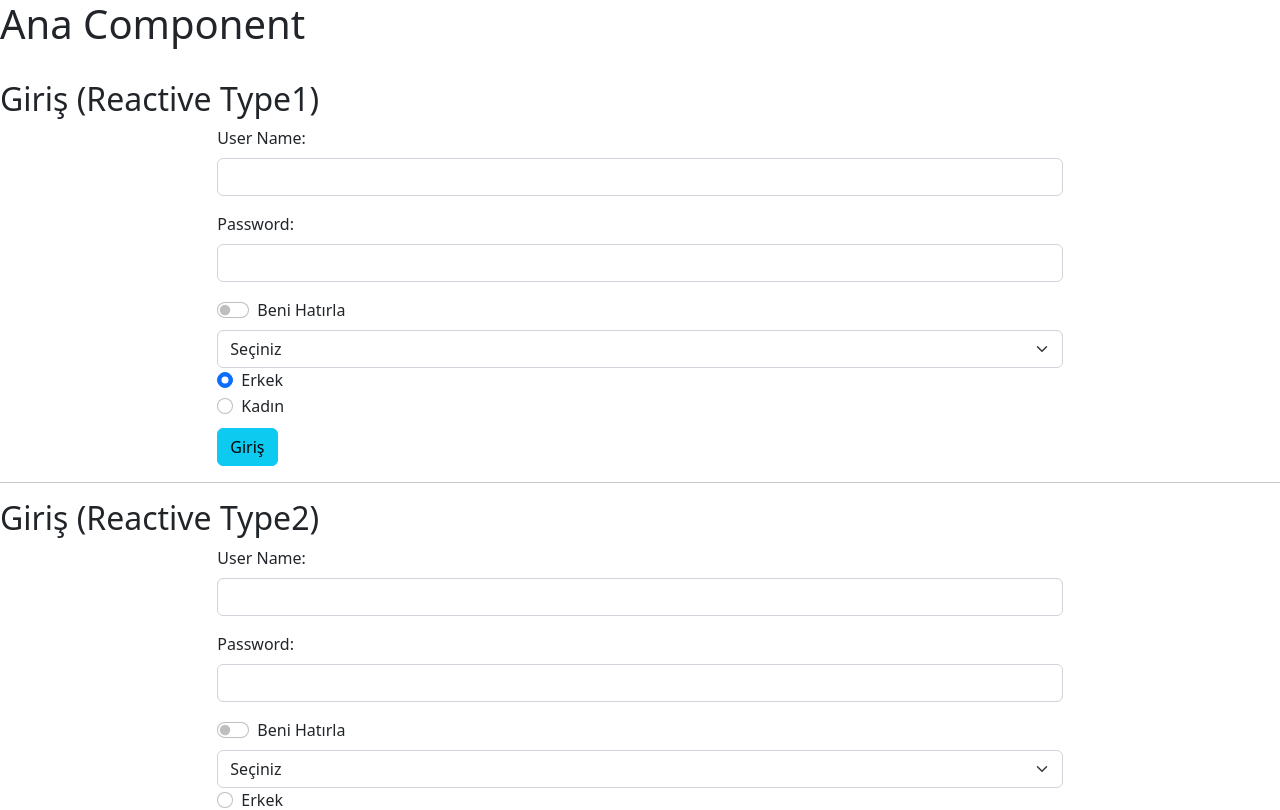
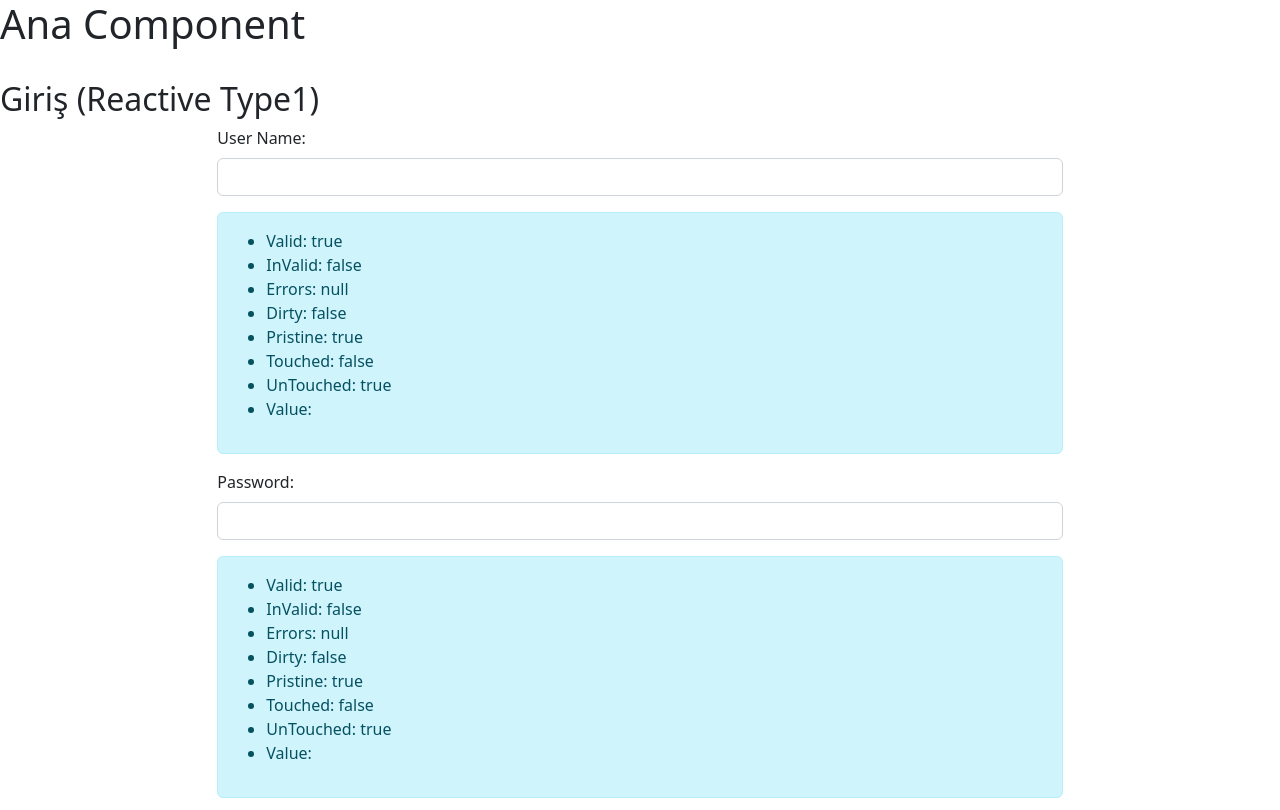
Before and after one commit to atillakalay/TurkcellAngularCourse, an Angular app in the folder angularapp/: page / in a window 1280 px wide. Shown: the top 810 px of the page. Built offline with nearby package versions, Linux system fonts and the light colour scheme.

Commit message:
Reactive Forms Part 10 (FormControl Properties-1) course has been completed.

```diff
--- a/angularapp/src/app/forms/reactive/reactive.component.html
+++ b/angularapp/src/app/forms/reactive/reactive.component.html
@@ -7,6 +7,19 @@
         <input class="form-control" type="text" formControlName="userName" />
       </div>
 
+      <div class="alert alert-info" >
+        <ul>
+          <li>Valid: {{loginForm.get("userName")?.valid}}</li>
+          <li>InValid: {{loginForm.get("userName")?.invalid}}</li>
+          <li>Errors: {{loginForm.get("userName")?.errors|json}}</li>
+          <li>Dirty: {{loginForm.get("userName")?.dirty}}</li>
+          <li>Pristine: {{loginForm.get("userName")?.pristine}}</li>
+          <li>Touched: {{loginForm.get("userName")?.touched}}</li>
+          <li>UnTouched: {{loginForm.get("userName")?.untouched}}</li>
+          <li>Value: {{loginForm.get("userName")?.value}}</li>
+        </ul>
+      </div>
+
       <div class="mb-3">
         <label for="password" class="form-label">Password:</label>
         <input
@@ -14,6 +27,19 @@
           type="password"
           formControlName="password"
         />
+      </div>
+
+      <div class="alert alert-info" >
+        <ul>
+          <li>Valid: {{loginForm.get("password")?.valid}}</li>
+          <li>InValid: {{loginForm.get("password")?.invalid}}</li>
+          <li>Errors: {{loginForm.get("password")?.errors|json}}</li>
+          <li>Dirty: {{loginForm.get("password")?.dirty}}</li>
+          <li>Pristine: {{loginForm.get("password")?.pristine}}</li>
+          <li>Touched: {{loginForm.get("password")?.touched}}</li>
+          <li>UnTouched: {{loginForm.get("password")?.untouched}}</li>
+          <li>Value: {{loginForm.get("password")?.value}}</li>
+        </ul>
       </div>
 
       <div class="form-check form-switch">
```
